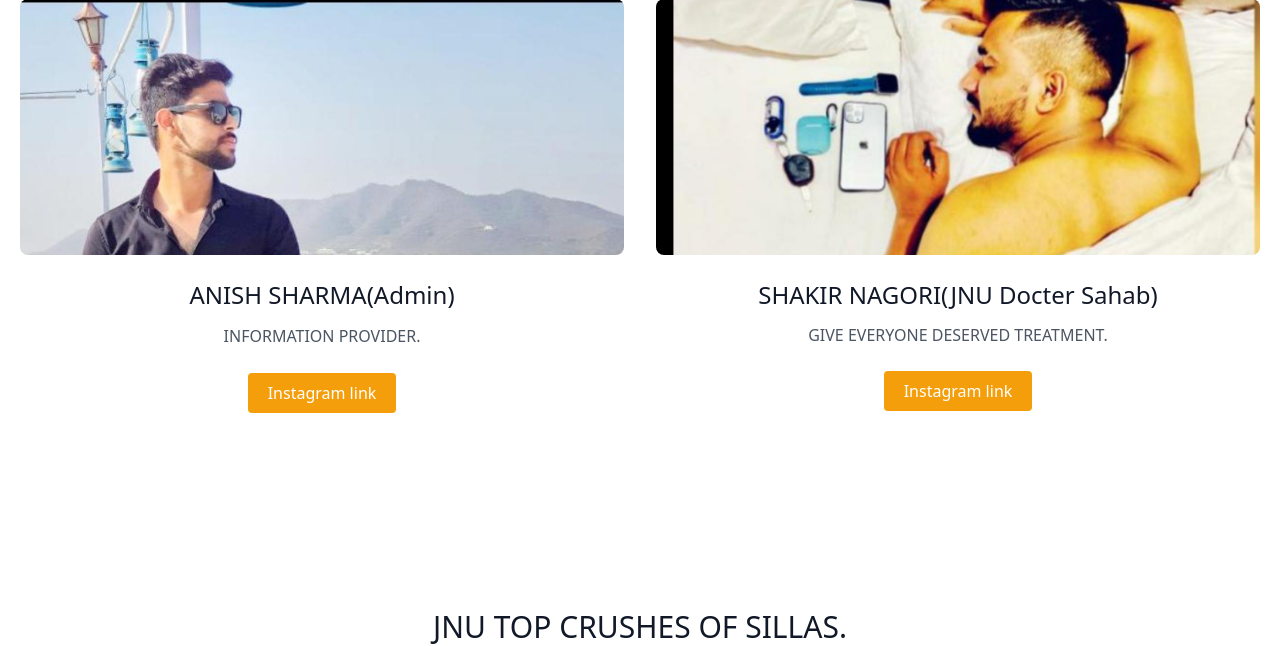
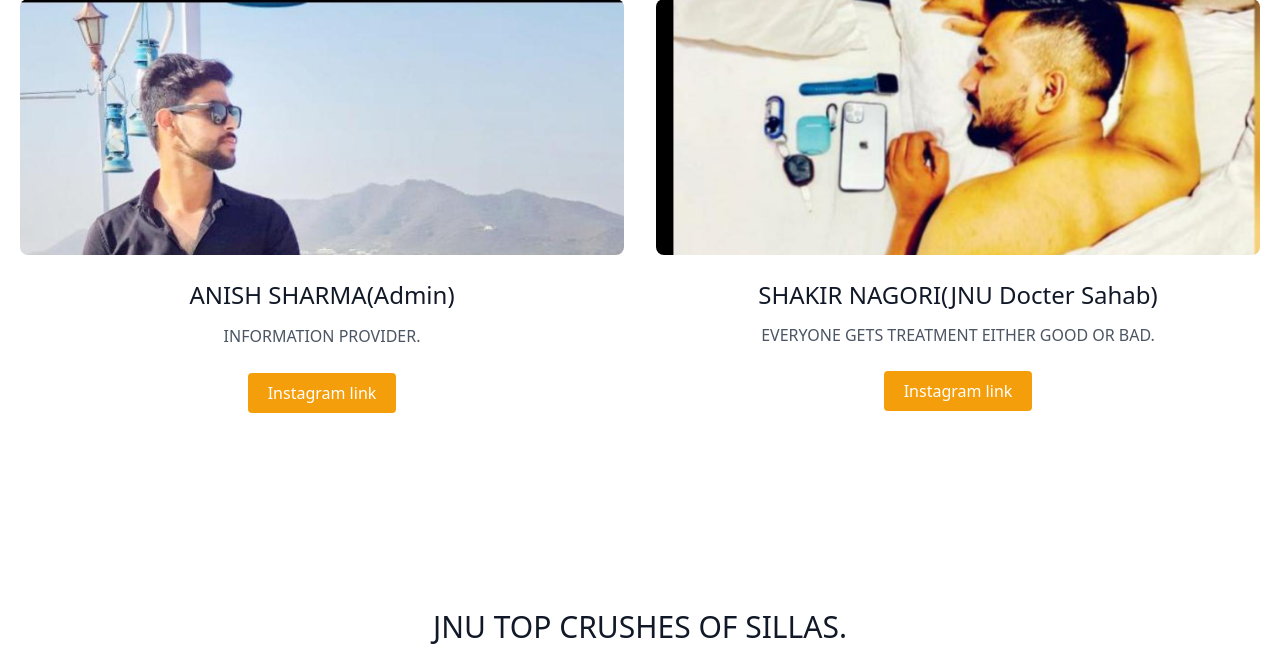
Before and after one commit to jaykumarsharma/jnu, a Flask app: page / in a window 1280 px wide. Shown: the part 177-823 px from the top of the page. Run offline with Flask 2, Linux system fonts and the light colour scheme.

Commit message:
Update index.html

```diff
--- a/templates/index.html
+++ b/templates/index.html
@@ -6,7 +6,7 @@
     <meta name="viewport" content="width=device-width, initial-scale=1.0">
     <link href="https://unpkg.com/tailwindcss@^2/dist/tailwind.min.css" rel="stylesheet">
 
-    <title>Document</title>
+    <title>Siilas Crushes</title>
 </head>
 <body>
     <!-- header -->
@@ -44,7 +44,7 @@
                 <img alt="content" class="object-cover object-center h-full w-full" src="static/shakir.jpg">
               </div>
               <h2 class="title-font text-2xl font-medium text-gray-900 mt-6 mb-3">SHAKIR NAGORI(JNU Docter Sahab)</h2>
-              <p class="leading-relaxed text-base"><p>GIVE EVERYONE DESERVED TREATMENT.</p>
+              <p class="leading-relaxed text-base"><p>EVERYONE GETS TREATMENT EITHER GOOD OR BAD.</p>
               <button class="flex mx-auto mt-6 text-white bg-yellow-500 border-0 py-2 px-5 focus:outline-none hover:bg-yellow-600 rounded"> <a href="https://www.instagram.com/mr.mystery1310/?utm_medium=copy_link">Instagram link</a></button>
             </div>
           </div>
```
